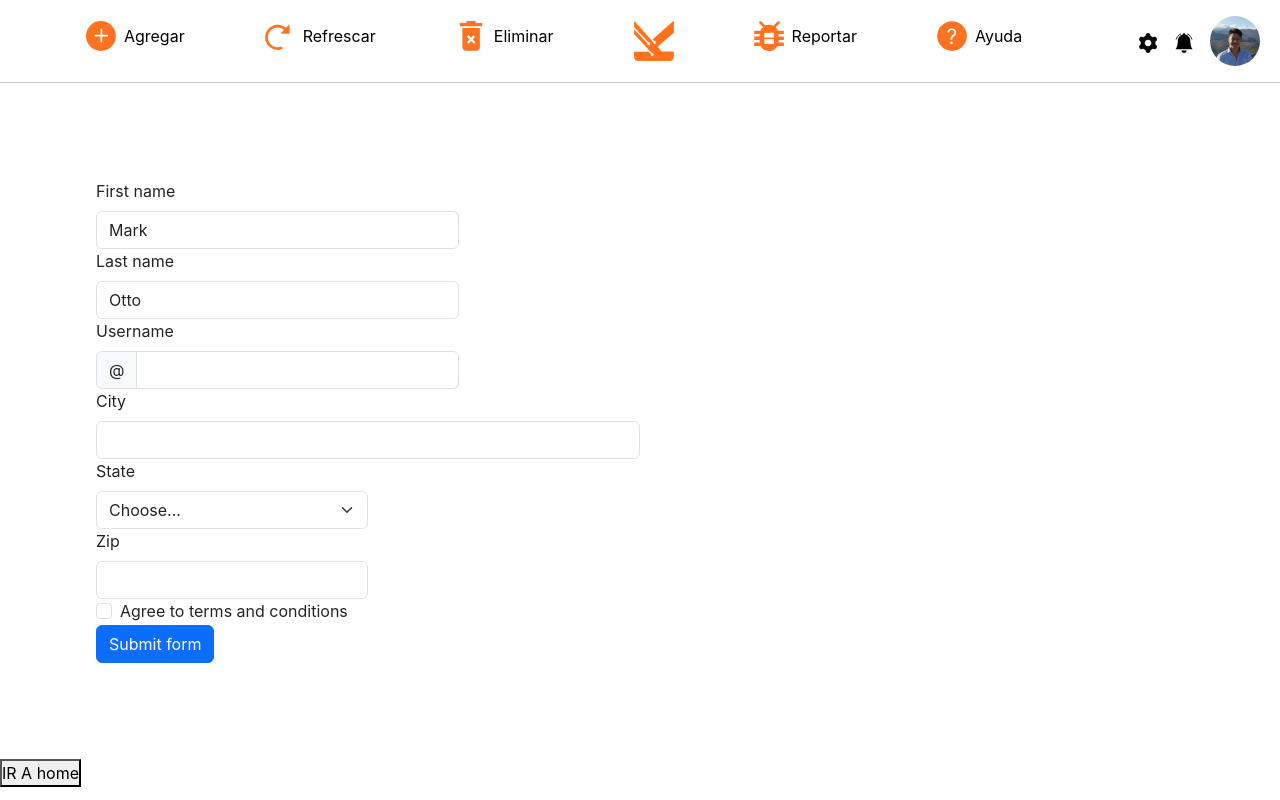
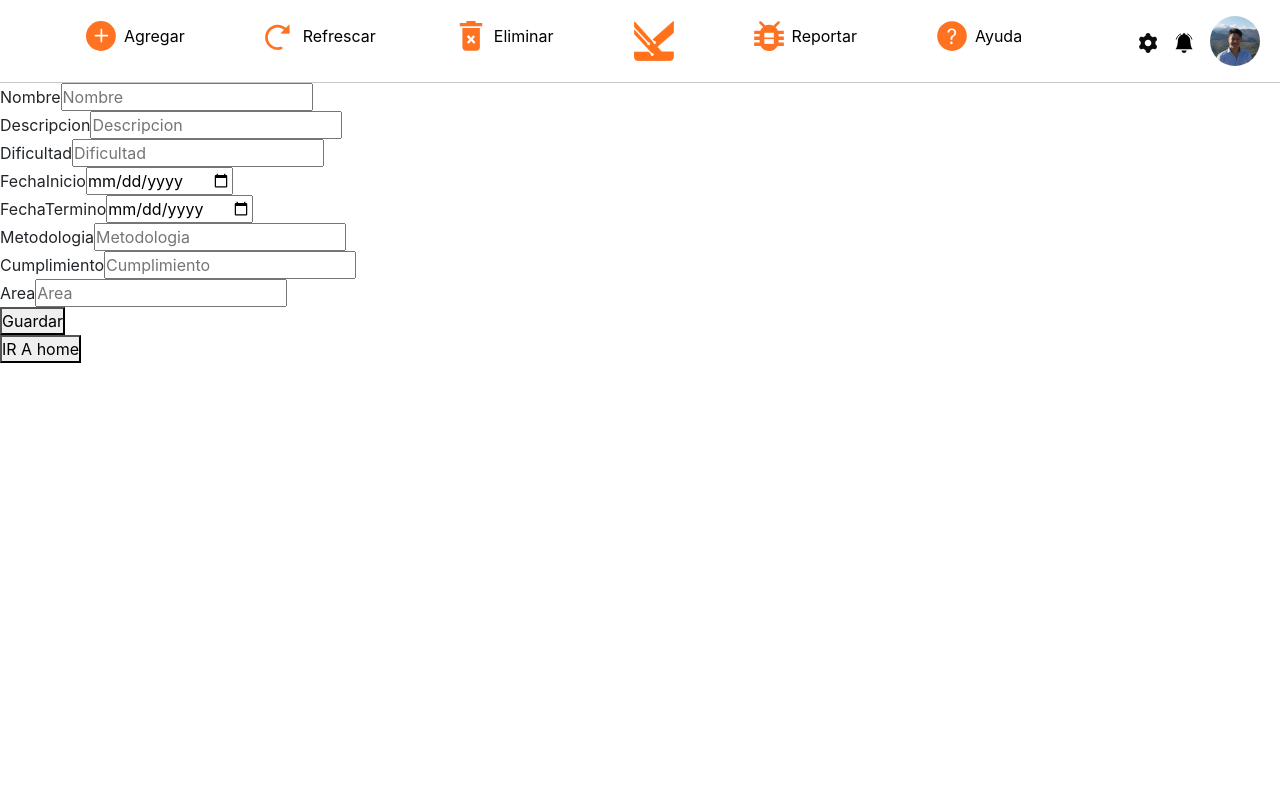
Before and after one commit to mcamaya/App-Gestion-de-Objetivos-Kario-Media, a React (Create React App) app in the folder app/frontend/: page /home/formulario in a window 1280 px wide. Built offline with nearby package versions, Linux system fonts and the light colour scheme.

Commit message:
feat: :sparkles: inicio create metas

```diff
--- a/app/frontend/src/components/PanelFormulario.jsx
+++ b/app/frontend/src/components/PanelFormulario.jsx
@@ -1,111 +1,77 @@
-import React from "react";
+import React, {useState} from "react";
+import axios from "axios";
+import {useHistory} from 'react-router-dom';
 
 const Formulario = () => {
+  let history = useHistory();
+
+  const [Nombre, SetNombre] = useState("");
+  const [Descripcion, SetDescripcion] = useState("");
+  const [Dificultad, SetDificultad] = useState("");
+  const [FechaInicio, SetFechaInicio] = useState("");
+  const [FechaTermino, SetFechaTermino] = useState("");
+  const [Metodologia, SetMetodologia] = useState("");
+  const [Cumplimiento, SetCumplimiento] = useState("");
+  const [Area, SetArea] = useState("");
+
+  const postData = ()=>{
+    axios.post(`http://localhost:8000/metas`,
+    {
+      Nombre,
+      Descripcion,
+      Dificultad,
+      FechaInicio,
+      FechaTermino,
+      Metodologia,
+      Cumplimiento,
+      Area
+    }
+    ).then(()=>{
+      history.push('/home')
+    })
+  }
+
+  const handleSubmit = (e) => {
+    e.preventDefault();
+    postData();
+  }
+
   return (
     <div>
-      <form className="row-now  g-3 needs-validation p-5 m-5" noValidate>
-        <div className="col-md-4">
-          <label htmlFor="validationCustom01" className="form-label">
-            First name
-          </label>
-          <input
-            type="text"
-            className="form-control"
-            id="validationCustom01"
-            defaultValue="Mark"
-            required
-          />
-          <div className="valid-feedback">Looks good!</div>
+      <form className='create-form' onSubmit={handleSubmit}>
+        <div>
+          <label>Nombre</label>
+          <input type="text" placeholder='Nombre' value={Nombre} onChange={(e) => SetNombre(e.target.value)} />
         </div>
-        <div className="col-md-4">
-          <label htmlFor="validationCustom02" className="form-label">
-            Last name
-          </label>
-          <input
-            type="text"
-            className="form-control"
-            id="validationCustom02"
-            defaultValue="Otto"
-            required
-          />
-          <div className="valid-feedback">Looks good!</div>
+        <div>
+          <label>Descripcion</label>
+          <input type="text" placeholder='Descripcion' value={Descripcion} onChange={(e) => SetDescripcion(e.target.value)} />
         </div>
-        <div className="col-md-4">
-          <label htmlFor="validationCustomUsername" className="form-label">
-            Username
-          </label>
-          <div className="input-group has-validation">
-            <span className="input-group-text" id="inputGroupPrepend">
-              @
-            </span>
-            <input
-              type="text"
-              className="form-control"
-              id="validationCustomUsername"
-              aria-describedby="inputGroupPrepend"
-              required
-            />
-            <div className="invalid-feedback">Please choose a username.</div>
-          </div>
+        <div>
+          <label>Dificultad</label>
+          <input type="text" placeholder='Dificultad' value={Dificultad} onChange={(e) => SetDificultad(e.target.value)} />
         </div>
-        <div className="col-md-6">
-          <label htmlFor="validationCustom03" className="form-label">
-            City
-          </label>
-          <input
-            type="text"
-            className="form-control"
-            id="validationCustom03"
-            required
-          />
-          <div className="invalid-feedback">Please provide a valid city.</div>
+        <div>
+          <label>FechaInicio</label>
+          <input type="date" placeholder='FechaInicio' value={FechaInicio} onChange={(e) => SetFechaInicio(e.target.value)} />
         </div>
-        <div className="col-md-3">
-          <label htmlFor="validationCustom04" className="form-label">
-            State
-          </label>
-          <select className="form-select" id="validationCustom04" required>
-            <option selected disabled value="">
-              Choose...
-            </option>
-            <option>...</option>
-          </select>
-          <div className="invalid-feedback">Please select a valid state.</div>
+        <div>
+          <label>FechaTermino</label>
+          <input type="date" placeholder='FechaTermino' value={FechaTermino} onChange={(e) => SetFechaTermino(e.target.value)} />
         </div>
-        <div className="col-md-3">
-          <label htmlFor="validationCustom05" className="form-label">
-            Zip
-          </label>
-          <input
-            type="text"
-            className="form-control"
-            id="validationCustom05"
-            required
-          />
-          <div className="invalid-feedback">Please provide a valid zip.</div>
+        <div>
+          <label>Metodologia</label>
+          <input type="text" placeholder='Metodologia' value={Metodologia} onChange={(e) => SetMetodologia(e.target.value)} />
         </div>
-        <div className="col-12">
-          <div className="form-check">
-            <input
-              className="form-check-input"
-              type="checkbox"
-              value=""
-              id="invalidCheck"
-              required
-            />
-            <label className="form-check-label" htmlFor="invalidCheck">
-              Agree to terms and conditions
-            </label>
-            <div className="invalid-feedback">
-              You must agree before submitting.
-            </div>
-          </div>
+        <div>
+          <label>Cumplimiento</label>
+          <input type="number" placeholder='Cumplimiento' value={Cumplimiento} onChange={(e) => SetCumplimiento(e.target.value)} />
         </div>
-        <div className="col-12">
-          <button className="btn btn-primary" type="submit">
-            Submit form
-          </button>
+        <div>
+          <label>Area</label>
+          <input type="text" placeholder='Area' value={Area} onChange={(e) => SetArea(e.target.value)} />
         </div>
+        <button type="submit">Guardar</button>
       </form>
     </div>
   );
--- a/app/frontend/src/components/panel.jsx
+++ b/app/frontend/src/components/panel.jsx
@@ -15,7 +15,6 @@ export default function Panel() {
       .then((response) => response.json())
       .then((data) => {
         setData(data);
-        console.log(data);
       })
       .catch((error) => {
         console.error("Error al obtener datos de la API:", error);
@@ -70,8 +69,8 @@ export default function Panel() {
           </div>
         </div>
         {data.length > 0 ? (
-          data.map((item) => (
-            <Link to="/taks" onClick={() => handleClick(item._id)}>
+          data.map((item, index) => (
+            <Link to="/taks" onClick={() => handleClick(item._id)}  key={index}>
               <div className="row-container hover">
                 <div className="row">
                   <div className="cell hover">{item.nombre}</div>
--- a/app/frontend/src/components/saludo.jsx
+++ b/app/frontend/src/components/saludo.jsx
@@ -1,6 +1,5 @@
 import React, {useEffect} from 'react';
-import { useLocation } from "react-router-dom";
-import { BrowserRouter as Link, useHistory } from 'react-router-dom';
+import { BrowserRouter as Link, useHistory, useLocation } from 'react-router-dom';
 import './css/saludo.css'
 import logo2 from '../assets/img/kario-media.png';
 import logo from '../assets/img/kario.png';
```
